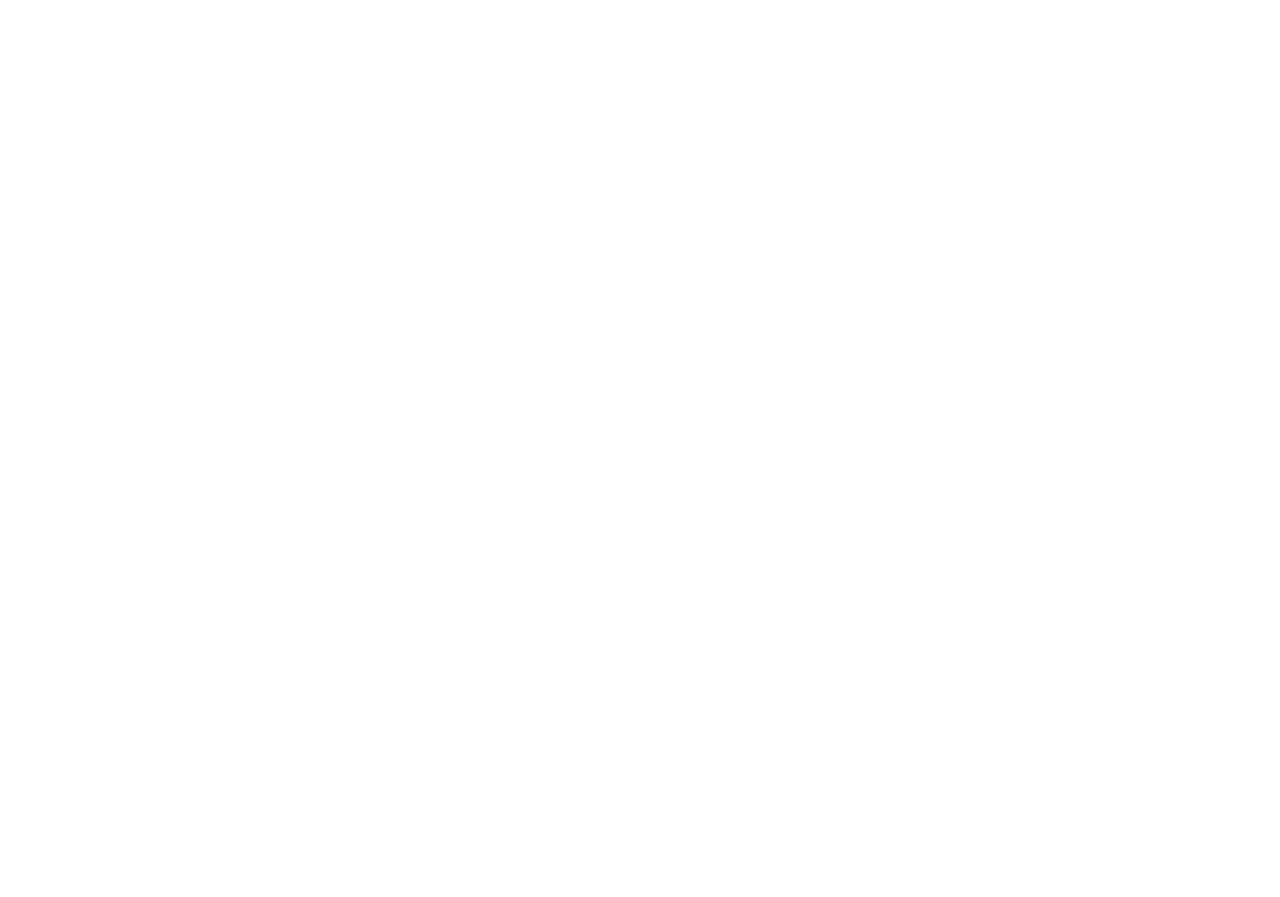
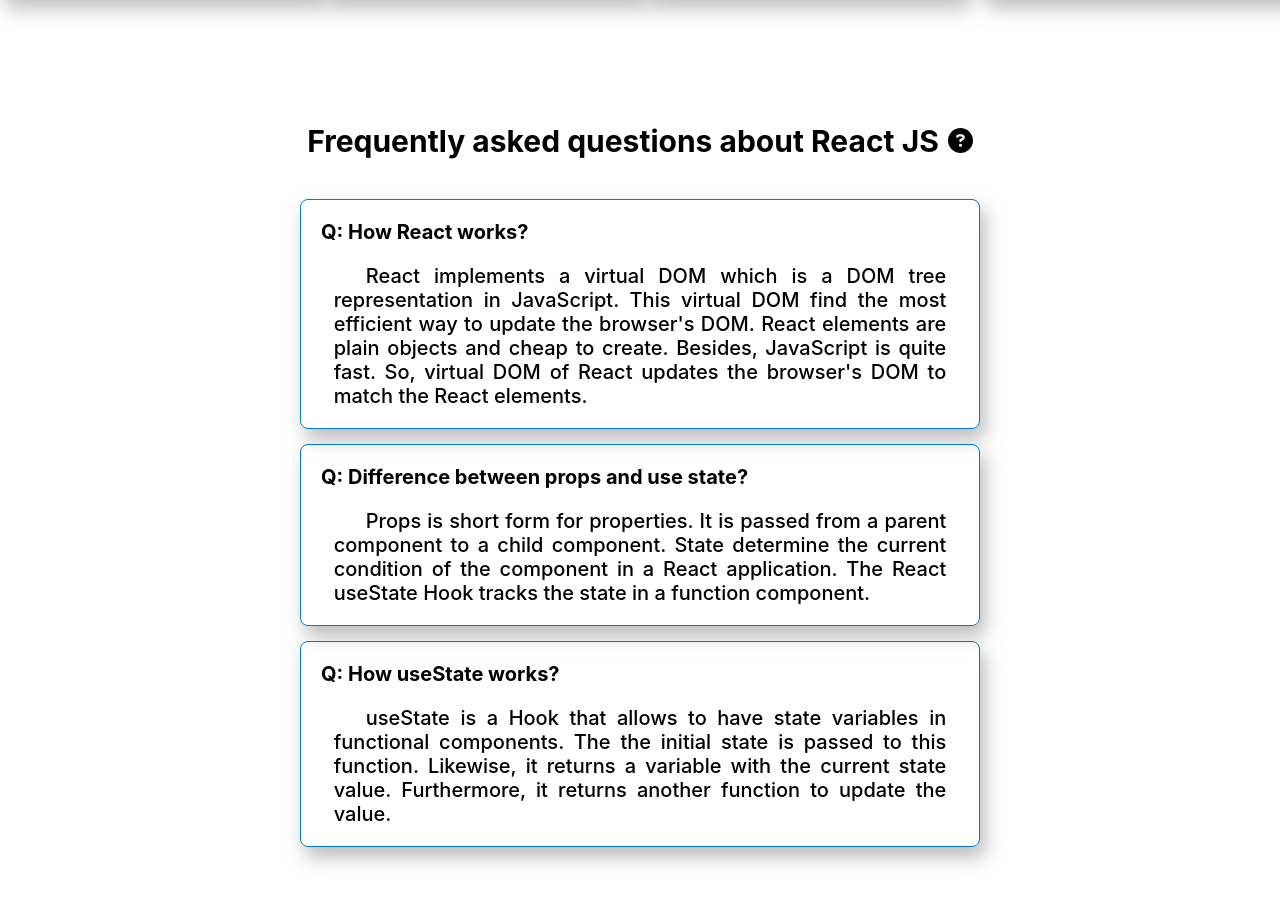
Before and after one commit to limonzishad/lucky-one, a React (Create React App) app: page / in a window 1280 px wide. Shown: the part 1595-2492 px from the top of the page. Before the commit the page ends 1648 px from the top, so only its background shows below. Built offline with nearby package versions, Linux system fonts and the light colour scheme.

Commit message:
QnA added and ui updated

```diff
--- a/src/App.css
+++ b/src/App.css
@@ -39,7 +39,7 @@
 
 .header{
   text-align: center;
-  font-size: xx-large;
+  font-size: 50px;
   font-weight: bold;
   color: #1A237E;
 }
--- a/src/App.js
+++ b/src/App.js
@@ -1,11 +1,13 @@
 import './App.css';
 import Shop from './components/Shop/Shop';
+import QnA from './components/QnA/QnA';
 
 function App() {
   return (
     <div>
       <h1 className="header">LAPTOP BAZAR</h1>
       <Shop></Shop>
+      <QnA></QnA>
     </div>
   );
 }
--- a/src/components/Product/Product.css
+++ b/src/components/Product/Product.css
@@ -2,6 +2,7 @@
   width: 320px;
   height: 450px;
   border: 1px solid #007bc7;
+  box-shadow: 5px 10px 20px #8888888f;
   border-radius: 8px;
   position: relative;
 }
--- a/src/components/Product/Product.js
+++ b/src/components/Product/Product.js
@@ -1,11 +1,14 @@
 import React from "react";
+// font awesome imported
 import { FontAwesomeIcon } from '@fortawesome/react-fontawesome';
 import { faShoppingCart } from '@fortawesome/free-solid-svg-icons';
 import './Product.css';
 
 const Product = (props) => {
+  //destructuring props
   const { product, addToCartHandler } = props;
   const { img, name, price } = product;
+
   return (
     <div className="product">
       <img src={img} alt={name} />
--- /dev/null
+++ b/src/components/QnA/QnA.css
@@ -0,0 +1,30 @@
+h2{
+  font-size: 30px;
+  text-align: center;
+}
+
+.qna-container{
+  margin: 15px 300px;
+  padding: 20px;
+  border: 1px solid #007bc7;
+  box-shadow: 5px 10px 18px #8888888f;
+  border-radius: 8px;
+}
+
+#gap{
+  margin-bottom: 50px;
+}
+
+.flexible-item{
+  display: flex;
+  justify-content: center;
+  align-items: center;
+}
+
+.text{
+  margin: 0 2%;
+  text-indent: 2rem;
+  text-align: justify;
+  font-weight: 500;
+  font-size: 20px;
+}
--- /dev/null
+++ b/src/components/QnA/QnA.js
@@ -0,0 +1,29 @@
+import React from "react";
+import './QnA.css';
+import { FontAwesomeIcon } from '@fortawesome/react-fontawesome';
+import { faQuestionCircle } from '@fortawesome/free-solid-svg-icons';
+
+const QnA = () => {
+  return (
+    <div>
+      <div className="flexible-item">
+        <h2>Frequently asked questions about React JS</h2>&nbsp;&nbsp;
+        <FontAwesomeIcon style={{ fontSize: 25 }} icon={faQuestionCircle}></FontAwesomeIcon>
+      </div>
+      <div className="qna-container">
+        <p style={{ fontWeight: 700, marginTop: 0, fontSize: 20 }}>Q: How React works?</p>
+        <p className="text">React implements a virtual DOM which is a DOM tree representation in JavaScript. This virtual DOM find the most efficient way to update the browser's DOM. React elements are plain objects and cheap to create. Besides, JavaScript is quite fast. So, virtual DOM of React updates the browser's DOM to match the React elements.</p>
+      </div>
+      <div className="qna-container">
+        <p style={{ fontWeight: 700, marginTop: 0, fontSize: 20 }}>Q: Difference between props and use state?</p>
+        <p className="text">Props is short form for properties. It is passed from a parent component to a child component. State determine the current condition of the component in a React application. The React useState Hook tracks the state in a function component.</p>
+      </div>
+      <div id="gap" className="qna-container">
+        <p style={{ fontWeight: 700, marginTop: 0, fontSize: 20 }}>Q: How useState works?</p>
+        <p className="text">useState is a Hook that allows to have state variables in functional components. The the initial state is passed to this function. Likewise, it returns a variable with the current state value. Furthermore, it returns another function to update the value.</p>
+      </div>
+    </div>
+  );
+}
+
+export default QnA;
--- a/src/components/Shop/Shop.css
+++ b/src/components/Shop/Shop.css
@@ -17,6 +17,7 @@
   width: 335px;
   margin-top: 10px;
   border: 1px solid #007bc7;
+  box-shadow: 5px 10px 18px #8888888f;
   border-radius: 8px;
   background-color: rgba(19, 170, 190, 0.2);
 }
--- a/src/components/Shop/Shop.js
+++ b/src/components/Shop/Shop.js
@@ -8,6 +8,7 @@
   const [cart, setCart] = useState([]);
   const [product, setProduct] = useState([]);
 
+  //fetching data from fakedata.json
   useEffect(() => {
     fetch("fakedata.json")
       .then(response => response.json())
@@ -19,6 +20,7 @@
     setCart(newCart);
   }
 
+  //clears cart and random product
   const clearCart = () => {
     setCart([]);
     setProduct([]);
@@ -26,6 +28,7 @@
 
   const choose1Product = (product) => {
     const randomProduct = Math.floor(Math.random() * (product.length - 0 + 0)) + 0;
+    //handling error
     if (product.length === 0) {
       product.name = "unfortunately, the cart is empty";
       setProduct(product);
@@ -48,4 +51,5 @@
     </div>
   );
 }
+
 export default Shop;
```
